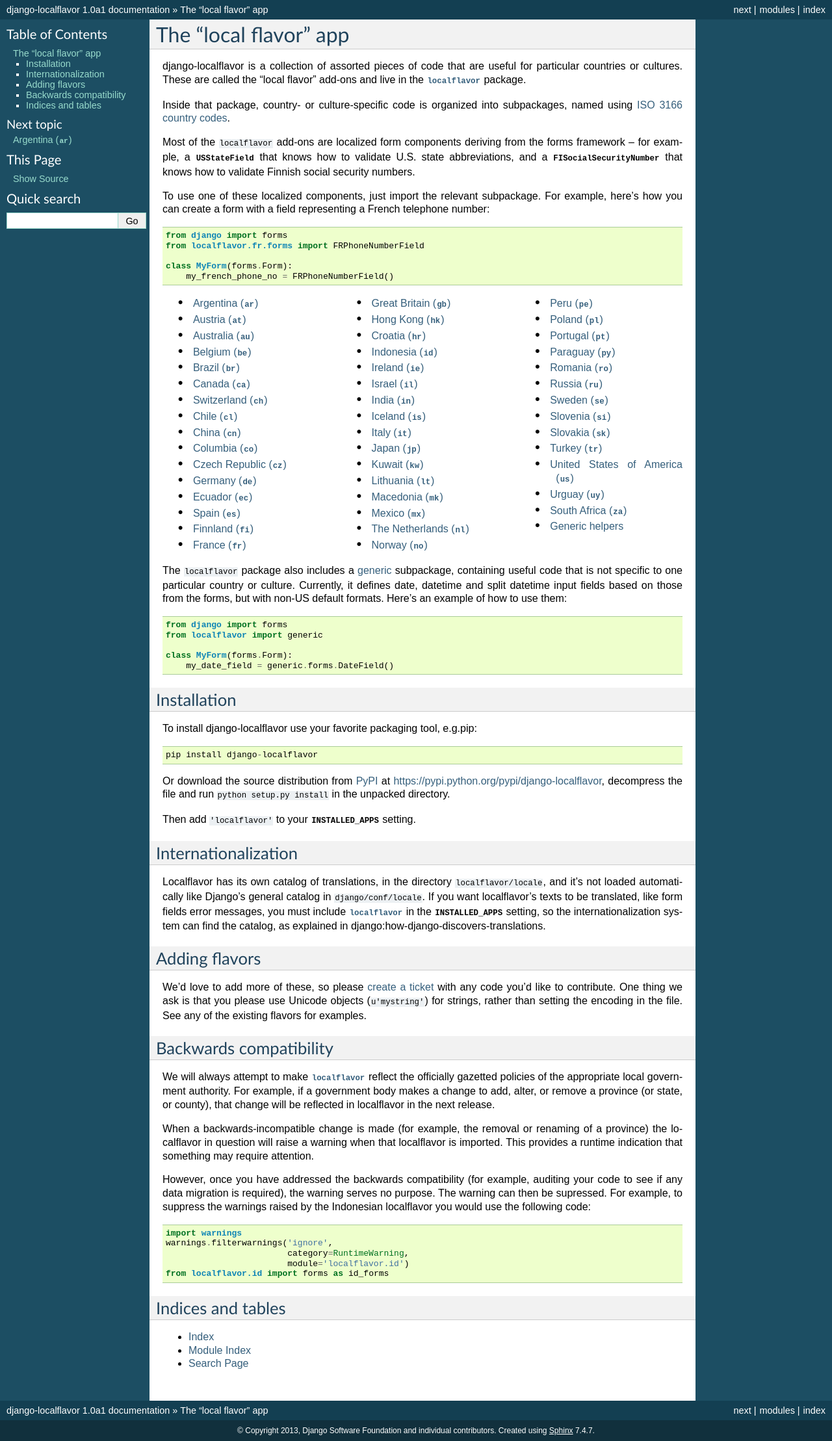
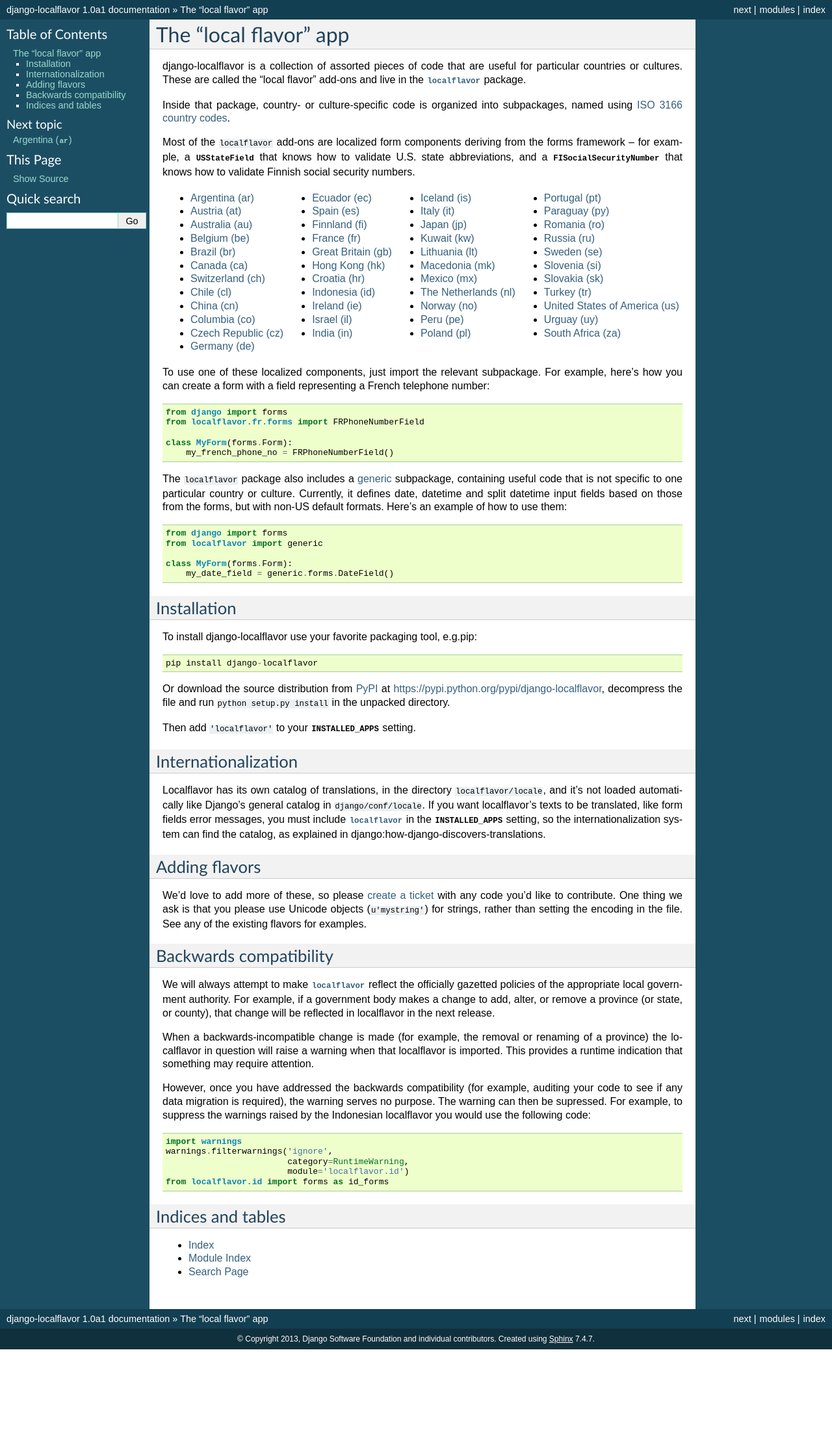
Before and after one commit to django/django-localflavor, a Sphinx documentation site: the page built from docs/index.rst, in a window 1280 px wide. Shown: the whole page at 65% size. Built offline with Sphinx 7.4.7, drawn with Linux system fonts in a browser that asks for light colours; after the commit the page ends 2076 px from its top, so only the background shows below that; some of the changed lines change nothing that is shown.

Commit message:
Use Sphinx' horizontal links on the index page.

```diff
--- a/docs/_templates/layout.html
+++ /dev/null
@@ -1,29 +0,0 @@
-{% extends "!layout.html" %}
-
-{%- block extrahead %}
-    {{ super() }}
-    <style type="text/css" media="screen">
-      .toctree-wrapper {margin:1em 0; padding-left:1em;}
-      .toctree-wrapper li {display:inline-block; *display:inline; *zoom:1; width:100%; text-indent:-2em;}
-      .toctree-wrapper li:before {content:'\2022'; margin-right:0.75em; font-weight:bold; font-size:1.3em;}
-      .toctree-wrapper ul {margin:0;}
-      .toctree-wrapper li li {display:block;}
-      .toctree-wrapper li li:before {content:'\B7';}
-
-      @media only screen and (min-width:48em) {
-        .toctree-wrapper {
-          -moz-column-count:2; -moz-column-gap:2.5em;
-          -webkit-column-count:2; -webkit-column-gap:2.5em;
-          column-count:2; column-gap:2.5em;
-        }
-      }
-
-      @media only screen and (min-width:60em) {
-        .toctree-wrapper {
-          -moz-column-count:3; -moz-column-gap:2.5em;
-          -webkit-column-count:3; -webkit-column-gap:2.5em;
-          column-count:3; column-gap:2.5em;
-        }
-      }
-    </style>
-{%- endblock %}
--- a/docs/conf.py
+++ b/docs/conf.py
@@ -34,7 +34,7 @@
               'sphinx.ext.viewcode', 'promises', 'settings']
 
 # Add any paths that contain templates here, relative to this directory.
-templates_path = ['_templates']
+# templates_path = ['_templates']
 
 # The suffix of source filenames.
 source_suffix = '.rst'
--- a/docs/index.rst
+++ b/docs/index.rst
@@ -20,6 +20,55 @@
 :class:`~localflavor.fi.forms.FISocialSecurityNumber` that knows how to
 validate Finnish social security numbers.
 
+.. hlist::
+   :columns: 4
+
+   * :doc:`localflavor/ar`
+   * :doc:`localflavor/at`
+   * :doc:`localflavor/au`
+   * :doc:`localflavor/be`
+   * :doc:`localflavor/br`
+   * :doc:`localflavor/ca`
+   * :doc:`localflavor/ch`
+   * :doc:`localflavor/cl`
+   * :doc:`localflavor/cn`
+   * :doc:`localflavor/co`
+   * :doc:`localflavor/cz`
+   * :doc:`localflavor/de`
+   * :doc:`localflavor/ec`
+   * :doc:`localflavor/es`
+   * :doc:`localflavor/fi`
+   * :doc:`localflavor/fr`
+   * :doc:`localflavor/gb`
+   * :doc:`localflavor/hk`
+   * :doc:`localflavor/hr`
+   * :doc:`localflavor/id_`
+   * :doc:`localflavor/ie_`
+   * :doc:`localflavor/il`
+   * :doc:`localflavor/in_`
+   * :doc:`localflavor/is_`
+   * :doc:`localflavor/it`
+   * :doc:`localflavor/jp`
+   * :doc:`localflavor/kw`
+   * :doc:`localflavor/lt`
+   * :doc:`localflavor/mk`
+   * :doc:`localflavor/mx`
+   * :doc:`localflavor/nl`
+   * :doc:`localflavor/no`
+   * :doc:`localflavor/pe`
+   * :doc:`localflavor/pl`
+   * :doc:`localflavor/pt`
+   * :doc:`localflavor/py_`
+   * :doc:`localflavor/ro`
+   * :doc:`localflavor/ru`
+   * :doc:`localflavor/se`
+   * :doc:`localflavor/si`
+   * :doc:`localflavor/sk`
+   * :doc:`localflavor/tr`
+   * :doc:`localflavor/us`
+   * :doc:`localflavor/uy`
+   * :doc:`localflavor/za`
+
 To use one of these localized components, just import the relevant subpackage.
 For example, here's how you can create a form with a field representing a
 French telephone number::
@@ -29,13 +78,6 @@
 
     class MyForm(forms.Form):
         my_french_phone_no = FRPhoneNumberField()
-
-.. toctree::
-   :maxdepth: 1
-   :glob:
-
-   localflavor/*
-   generic
 
 The ``localflavor`` package also includes a :doc:`generic </generic>` subpackage,
 containing useful code that is not specific to one particular country or culture.
@@ -119,3 +161,10 @@
 * :ref:`search`
 
 .. _ISO 3166 country codes: http://www.iso.org/iso/country_codes.htm
+
+.. toctree::
+   :glob:
+   :hidden:
+
+   localflavor/*
+   generic
```
